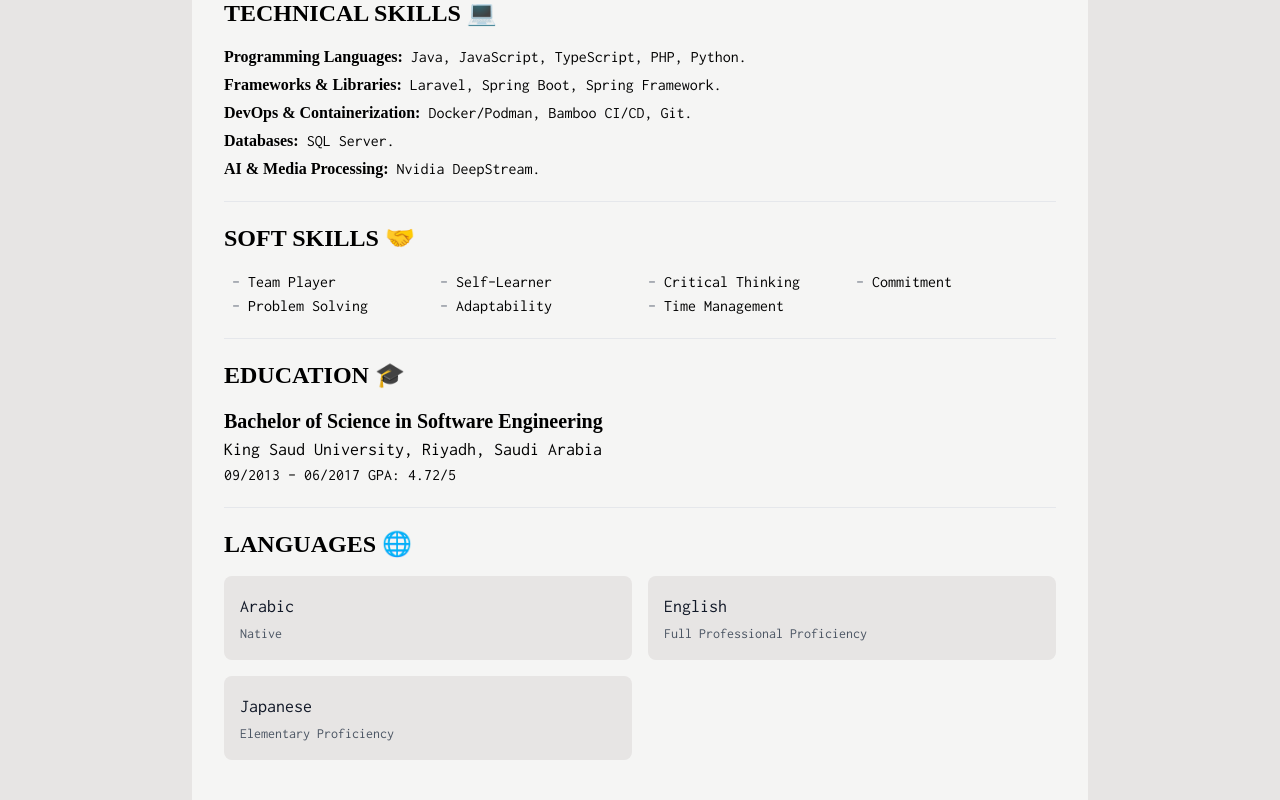
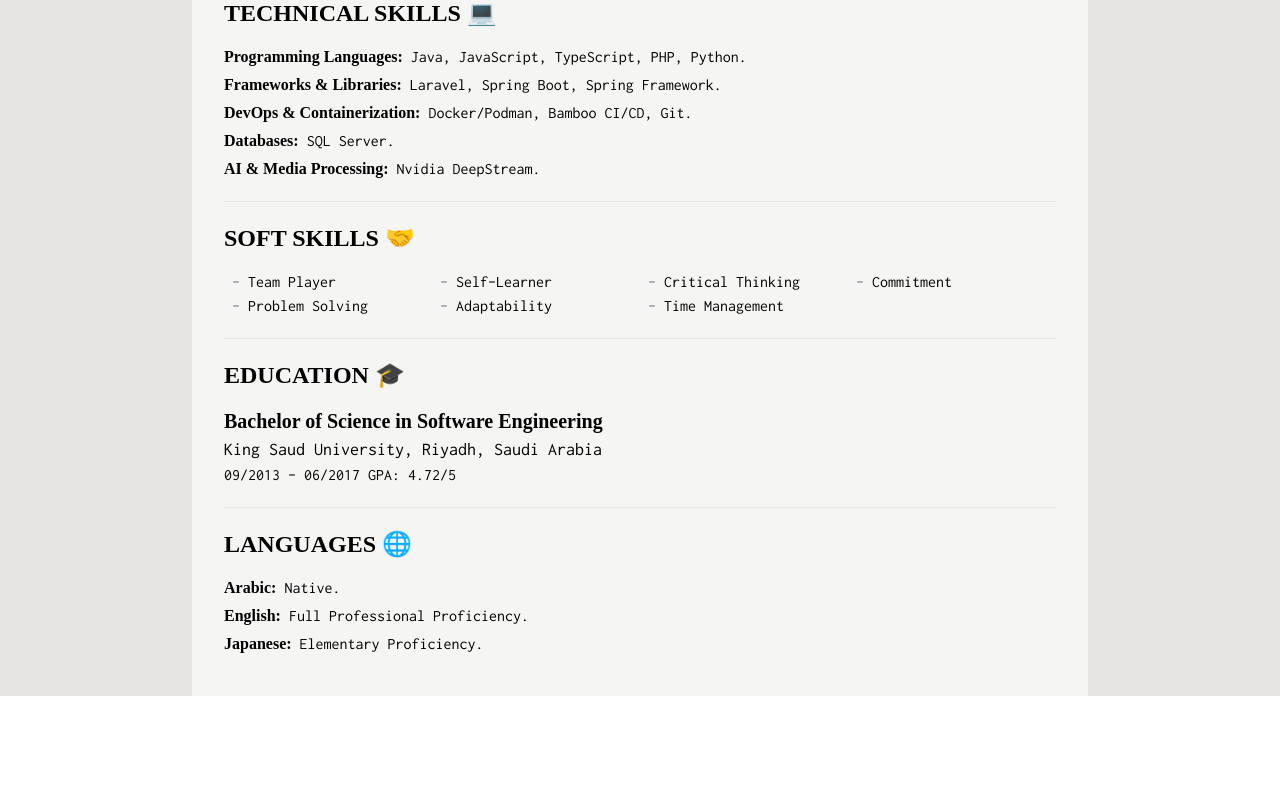
Before and after one commit to rynartisan/rynartisan, a SvelteKit app: page / in a window 1280 px wide. Shown: the part 2165-2965 px from the top of the page. After the commit the page ends 2861 px from the top, so only its background shows below. Built offline with nearby package versions, Linux system fonts and the light colour scheme; a web font is replaced by a local one.

Commit message:
make the website more print friendly

```diff
--- a/src/routes/+page.svelte
+++ b/src/routes/+page.svelte
@@ -119,7 +119,7 @@
         Professional Experience 💼
       </h3>
       {#each data.experience as job}
-        <article class="mb-2">
+        <article class="mb-2 break-inside-avoid">
           <header>
             <div class="flex items-start justify-between">
               <div>
@@ -181,7 +181,7 @@
 
     <!-- Skills Section -->
     <div>
-      <section class="mb-2">
+      <section class="mb-2 break-inside-avoid">
         <h3 class="mb-4 text-2xl font-bold uppercase">Technical Skills 💻</h3>
         <ul class="space-y-1">
           {#each data.technical_skills as category}
@@ -194,7 +194,7 @@
       </section>
 
       <hr class="my-5" />
-      <section class="mb-2">
+      <section class="mb-2 break-inside-avoid">
         <h3 class="mb-4 text-2xl font-semibold uppercase">Soft Skills 🤝</h3>
         <ul
           class="grid grid-cols-1 sm:grid-cols-2 md:grid-cols-3 lg:grid-cols-4"
@@ -212,7 +212,7 @@
 
     <hr class="my-5" />
     <!-- Education Section -->
-    <section class="mb-2">
+    <section class="mb-2 break-inside-avoid">
       <h3 class="mb-4 text-2xl font-semibold uppercase">Education 🎓</h3>
       <article>
         <h4 class="text-xl font-semibold">{data.education.degree}</h4>
@@ -226,22 +226,16 @@
 
     <hr class="my-5" />
     <!-- Languages Section -->
-    <section class="mb-2">
+    <section class="mb-2 break-inside-avoid">
       <h3 class="mb-4 text-2xl font-semibold uppercase">Languages 🌐</h3>
-      <dl class="grid gap-4 sm:grid-cols-2">
+      <ul class="space-y-1">
         {#each Object.entries(data.languages) as [language, proficiency]}
-          <div
-            class="rounded-lg bg-stone-200 p-4 transition-colors hover:bg-stone-300 dark:bg-gray-800 dark:hover:bg-gray-700"
-          >
-            <dt class="mb-1 text-lg font-medium text-gray-900 dark:text-white">
-              {language}
-            </dt>
-            <dd class="text-sm text-gray-600 dark:text-gray-300">
-              {proficiency}
-            </dd>
-          </div>
+          <li>
+            <span class="font-semibold">{language}:</span>
+            {proficiency}.
+          </li>
         {/each}
-      </dl>
+      </ul>
     </section>
   </main>
 </div>
```
